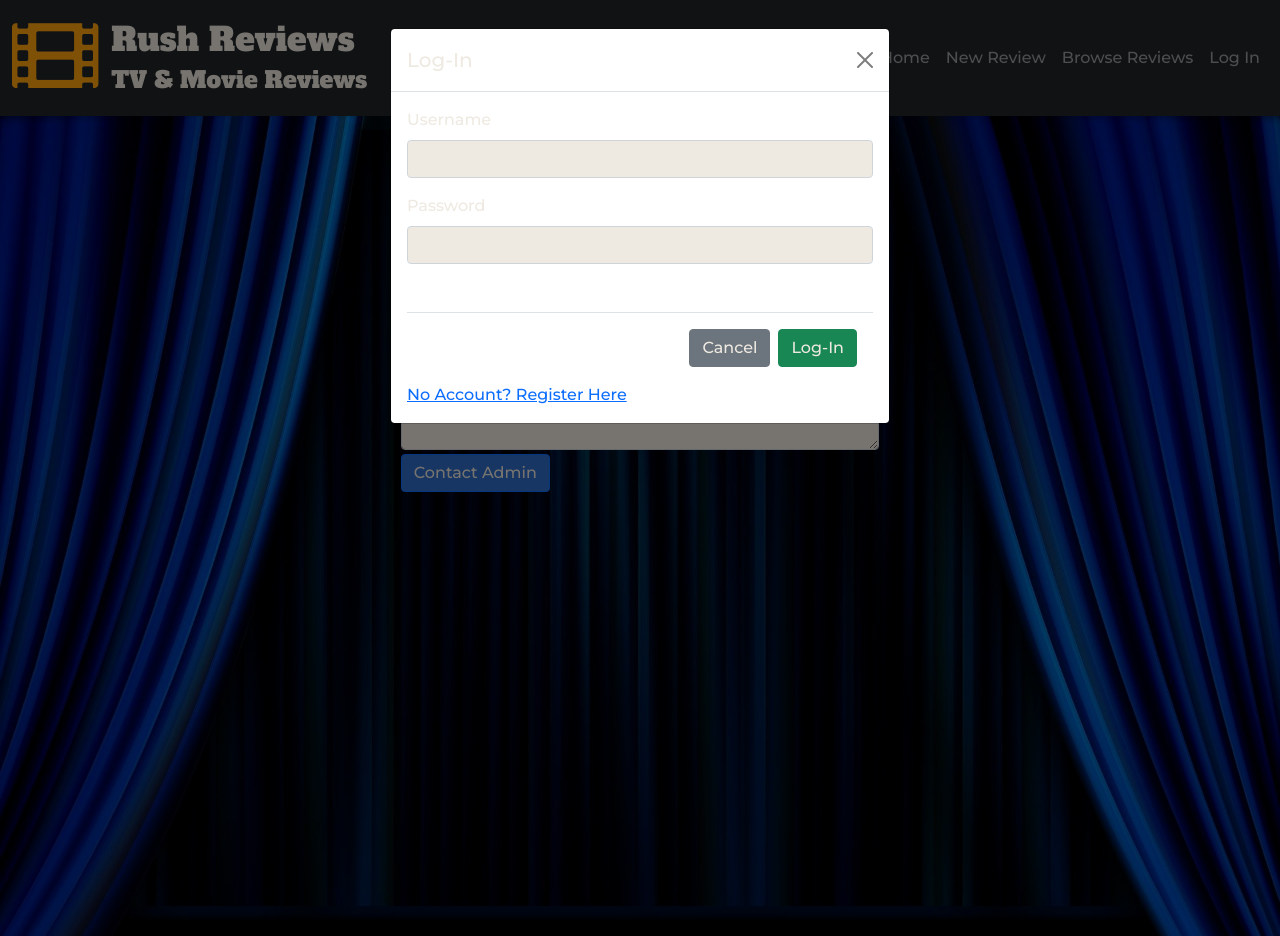
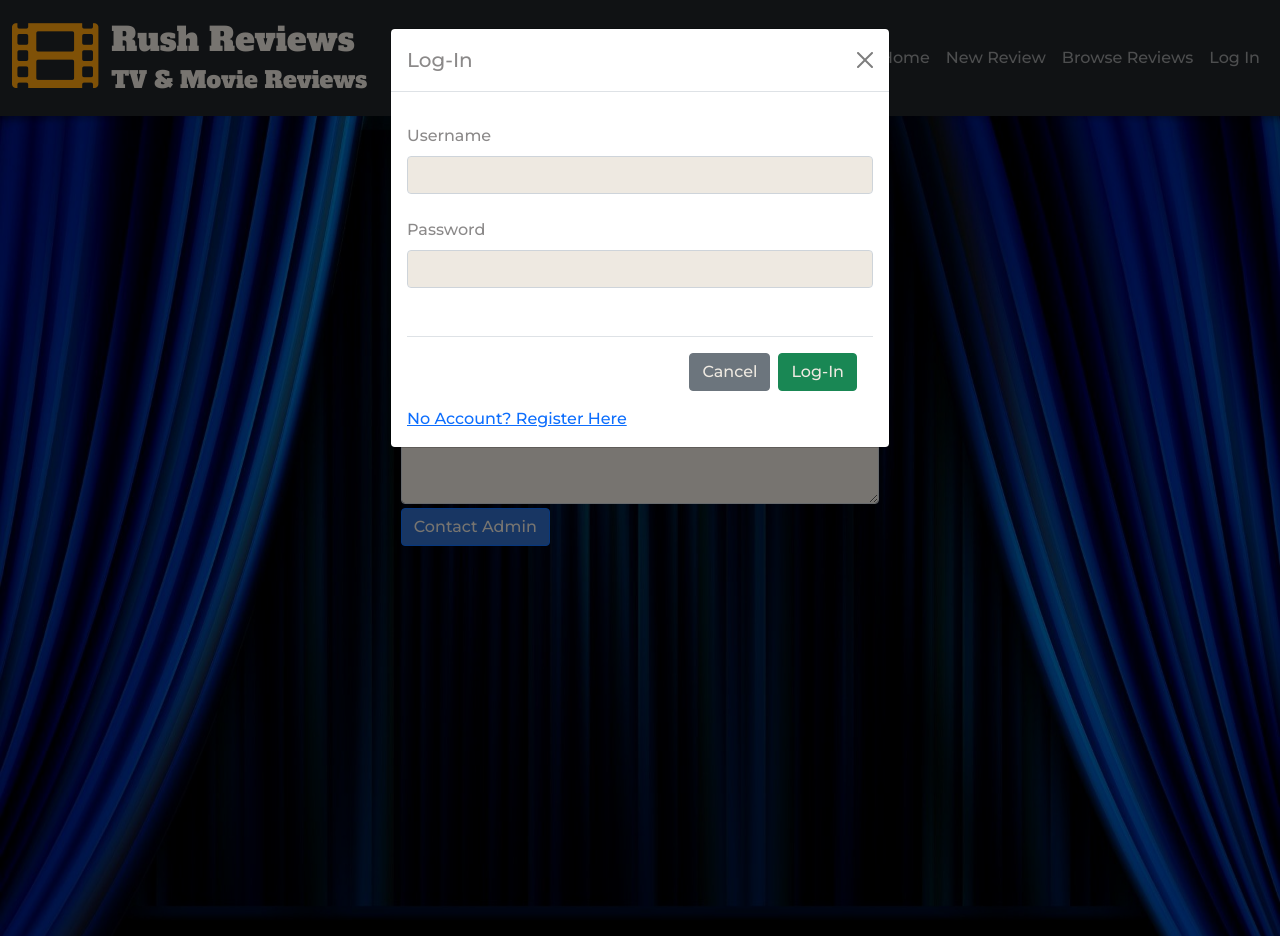
Before and after one commit to robot5000-design/ms3, a Flask app: page /contact in a window 1280 px wide, after a click on "Log In". Run offline with Flask 2, Linux system fonts and the light colour scheme; some libraries are stand-ins or nearby versions.

Commit message:
Contact from reset and modal font color

```diff
--- a/static/css/style.css
+++ b/static/css/style.css
@@ -279,6 +279,10 @@ body .carousel-control-next-icon {
     border-radius: .25rem;
 }
 
+.modal {
+    color: #8b8989;
+}
+
 /*--------------------------------------------------------Footer */
 
 .footer-container {
--- a/static/js/scripts.js
+++ b/static/js/scripts.js
@@ -89,8 +89,6 @@ function sendMail(contactForm) {
  *
  */
 function handleMailResponse(responseObject, message) {
-    //alert(`Status: ${responseObject.status} ${message}`)
-
     $(".contact-error").html(
         `<div>
             Status: ${responseObject.status}
@@ -99,4 +97,5 @@ function handleMailResponse(responseObject, message) {
             ${message}
         </div>`
     );
+    $(".contact-form")[0].reset();
 }
--- a/templates/base.html
+++ b/templates/base.html
@@ -136,7 +136,7 @@
                 <div class="modal-body">
                     <form class="needs-validation" action="{{ url_for('login') }}" method="POST" novalidate>
                         <input type="hidden" name="csrf_token" value="{{ csrf_token() }}" />
-                        <div class="mb-3">
+                        <div class="mb-4 mt-3">
                             <label for="username" class="form-label">Username</label>
                             <input id="username" name="username" type="text" class="form-control" minlength="5"
                                 pattern="^[a-zA-Z0-9]{5,15}$" maxlength="15" required>
--- a/templates/contact.html
+++ b/templates/contact.html
@@ -1,6 +1,7 @@
 {% extends "base.html" %}
 {% block content %}
 <div class="container contact-wrapper">
+    <h1 class="heading">Contact Us:</h1>
     <a href="#" class="btn btn-secondary go-back fs-2 px-2 py-0 mb-3"><i class="fas fa-chevron-circle-left"></i></a>
     <div class="row">
         <form class="col contact-form" onsubmit="return sendMail(this);">
```
